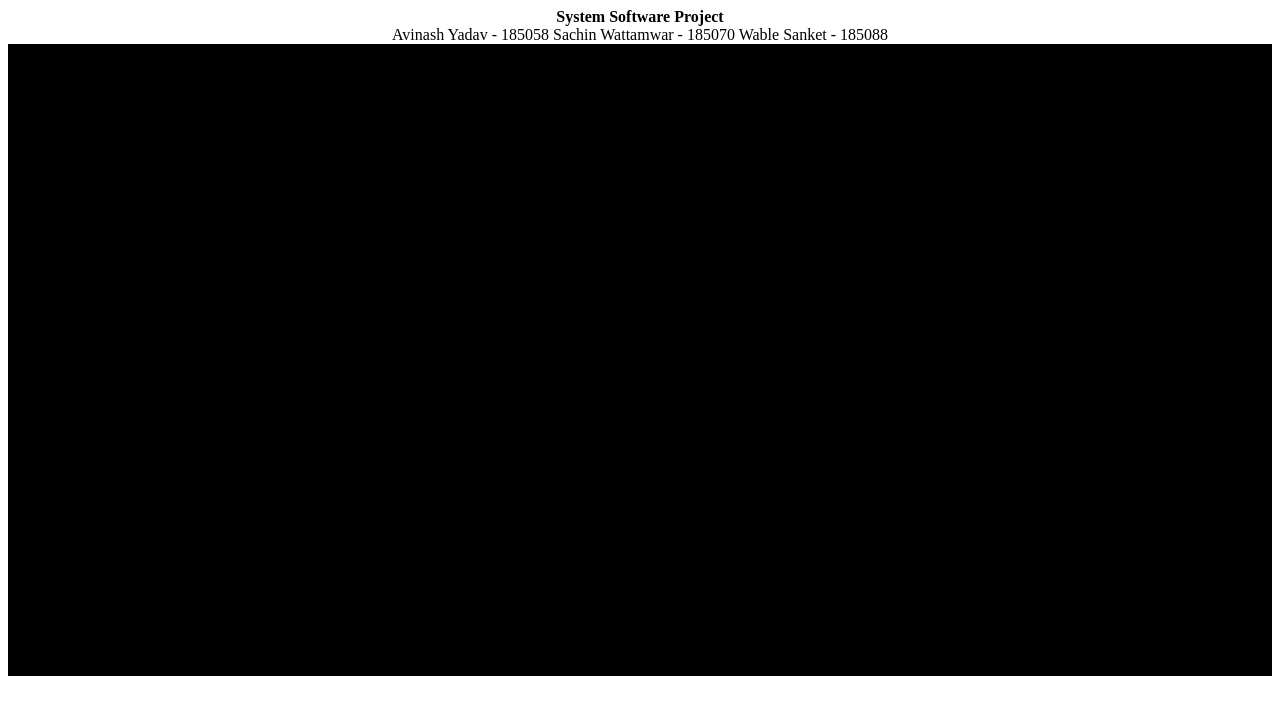
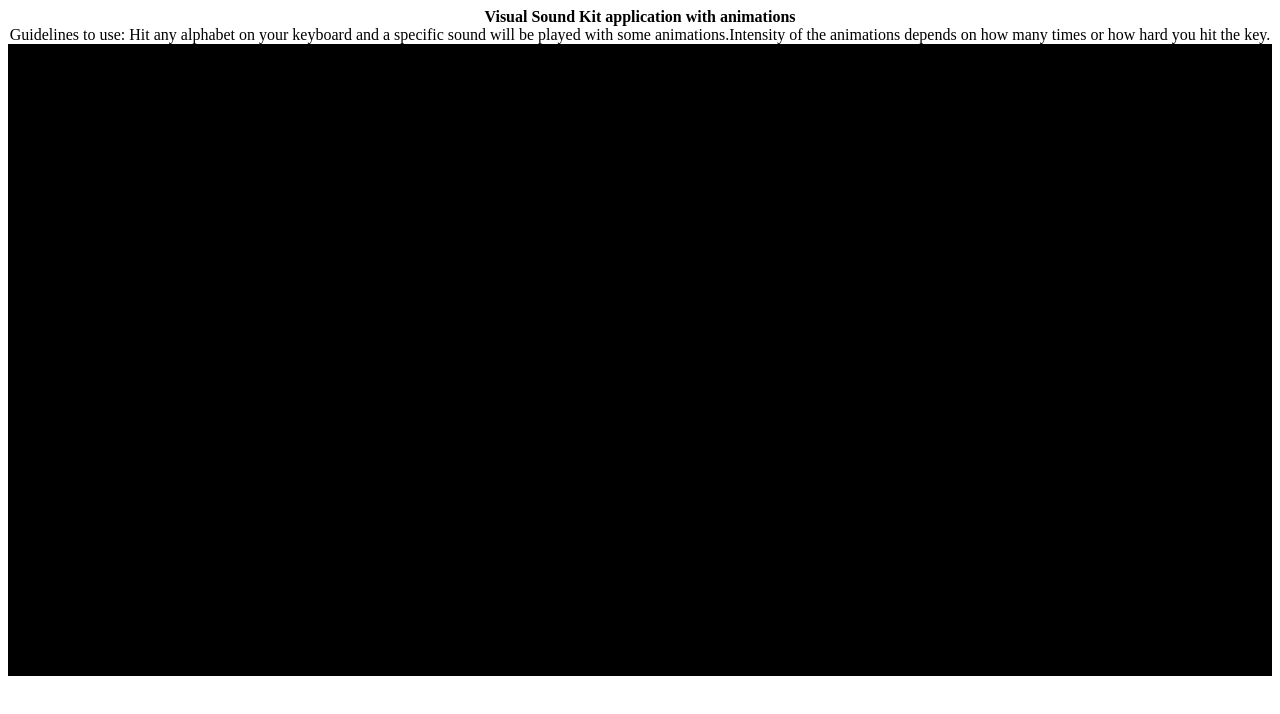
Before and after one commit to Sachinwattamwar/Visual-Sound-Kit-Application-with-Animations, a plain HTML site: page index.html in a window 1280 px wide. Drawn offline with nearby package versions, Linux system fonts and the light colour scheme; no server answers.

Commit message:
Guidelines to Use

```diff
--- a/index.html
+++ b/index.html
@@ -1,10 +1,10 @@
 <!DOCTYPE html>
 <html lang="en">
 <head>
-  <div id="pk"> <strong> System Software Project </strong></div>
+  <div id="pk"> <strong> Visual Sound Kit application with animations</strong></div>
     <meta charset="UTF-8">
     <meta name="viewport" content="width=device-width, initial-scale=1.0">
-    <title>System Software Project</title>
+    <title></title>
     <link rel="stylesheet" href="circle.css">
     <script type="text/javascript" src="paper-full.js"></script>
     <script src="https://cdnjs.cloudflare.com/ajax/libs/howler/2.2.0/howler.js"></script>
@@ -196,9 +196,7 @@
 <body>
 
   <div id="pk">
-    Avinash Yadav    - 185058
-    Sachin Wattamwar - 185070
-    Wable Sanket     - 185088
+    Guidelines to use: Hit any alphabet on your keyboard and a specific sound will be played with some animations.Intensity of the animations depends on how many times or how hard you hit the key.
   </div>
     <canvas id="myCanvas" resize></canvas>
 </body>
```
